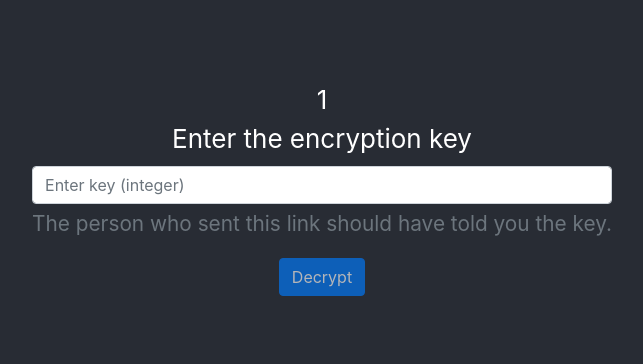
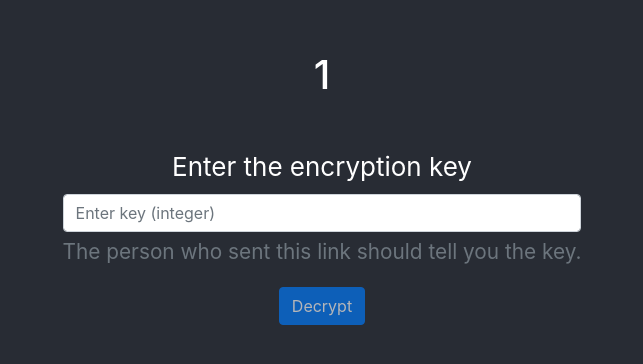
Before and after one commit to thadkingcole/secret-message, a React (Create React App) app: page /1 in a window 1280 px wide. Shown: the part 212-576 px from the top of the page, without its empty margins (318-961 px from the left). Built offline with nearby package versions, Linux system fonts and the light colour scheme.

Commit message:
polishing & commenting

```diff
--- a/src/pages/Message.js
+++ b/src/pages/Message.js
@@ -4,28 +4,25 @@ import Button from "react-bootstrap/Button";
 
 export default function Message(props) {
   const [formObject, setFormObject] = useState({});
+  // get the message from the url/:message
   const [message, setMessage] = useState(props.match.params.message);
 
-  // const secret = props.match.params.message;
-  // console.log(secret);
-
+  // Handles updating component state when the user types into the input field
   function handleInputChange(event) {
     const { name, value } = event.target;
     setFormObject({ ...formObject, [name]: value });
   }
 
+  // when form is submitted...
   function handleFormSubmit(event) {
     event.preventDefault();
     if (formObject.encryptKey) {
-      // TODO
-      // encrypt the message
-      // const newMessage = encrypt(formObject.normMessage, formObject.encryptKey);
-      // navigate to "/decrypted-message"
-      // props.history.push(`/${newMessage}`);
-      setMessage(decrypt(message, formObject.encryptKey))
+      // decrypt the message
+      setMessage(decrypt(message, formObject.encryptKey));
     }
   }
 
+  // decrypt function: inverse of encrypt function
   function decrypt(message, key) {
     let decryptedMessage = "";
     for (let i = 0; i < message.length; i++) {
@@ -38,7 +35,10 @@ export default function Message(props) {
 
   return (
     <>
-      {message}
+      {/* Message goes here */}
+      <h1 className="mb-5">{message}</h1>
+
+      {/* Decryption form */}
       <Form>
         <Form.Group controlId="encryptKey">
           <Form.Label>Enter the encryption key</Form.Label>
@@ -49,7 +49,7 @@ export default function Message(props) {
             type="number"
           />
           <Form.Text className="text-muted">
-            The person who sent this link should have told you the key.
+            The person who sent this link should tell you the key.
           </Form.Text>
         </Form.Group>
 
```
Also changed, not shown: src/pages/Main.js (+4 -3 lines).
